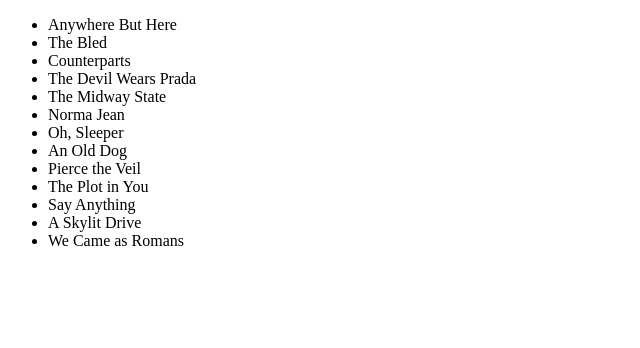
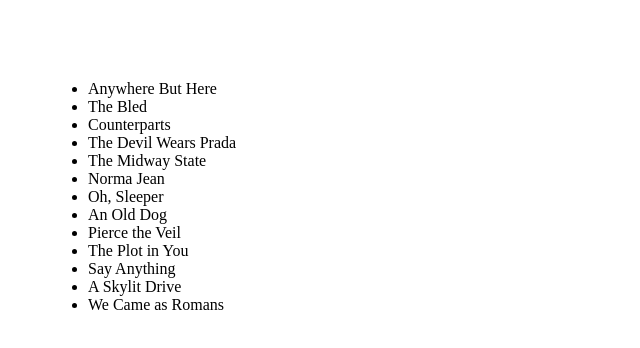
Before and after one commit to acciojob/sorting-articles-alidanish935, a website: page main.html in a window 1280 px wide. Shown: the whole page, without its empty margins (0-640 px from the left). Drawn offline with Linux system fonts and the light colour scheme.

Commit message:
created a submission

```diff
--- a/styles.css
+++ b/styles.css
@@ -1 +1,5 @@
 /*  your css code here. If applicable */
+#band{
+	margin:55px;
+	padding:25px;
+}
```
